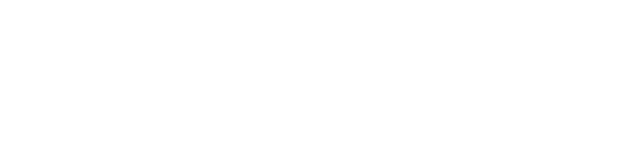
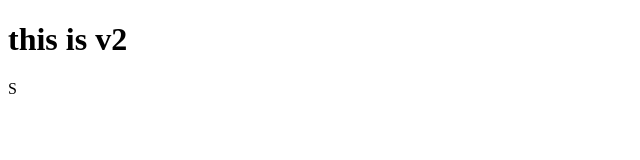
Before and after one commit to subhamujjwal88/myrepo, a plain HTML site: page index.html in a window 1280 px wide. Shown: the whole page, without its empty margins (0-640 px from the left). Drawn offline with Linux system fonts and the light colour scheme.

Commit message:
this is v2

```diff
--- a/index.html
+++ b/index.html
@@ -6,6 +6,7 @@
     <title>Document</title>
 </head>
 <body>
+    <h1>this is v2</h1>S
 
 </body>
 </html>
```
